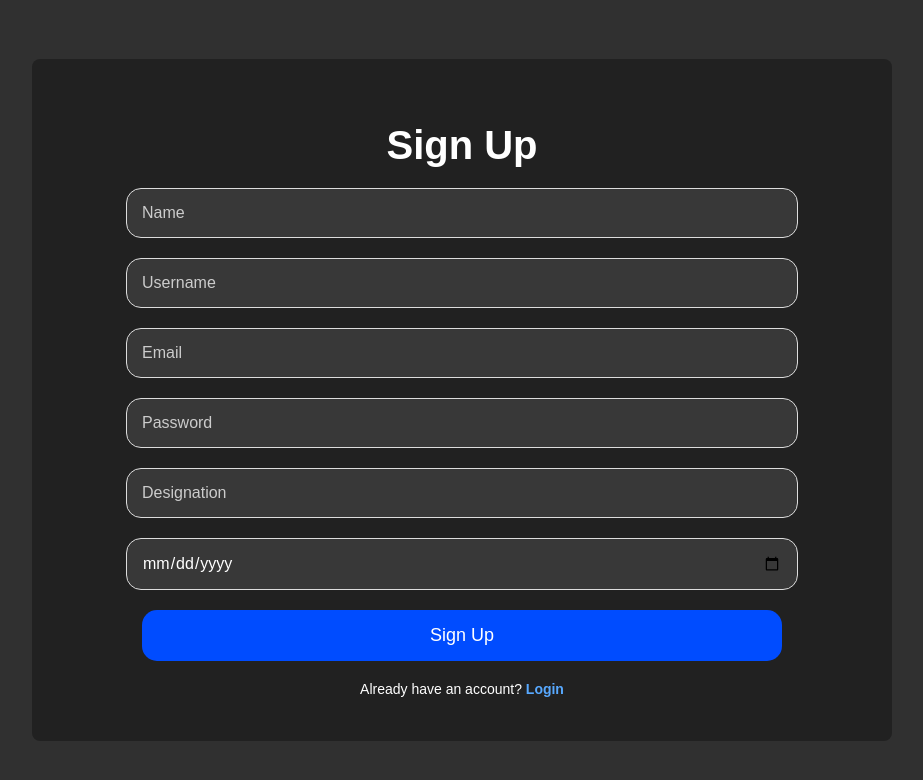
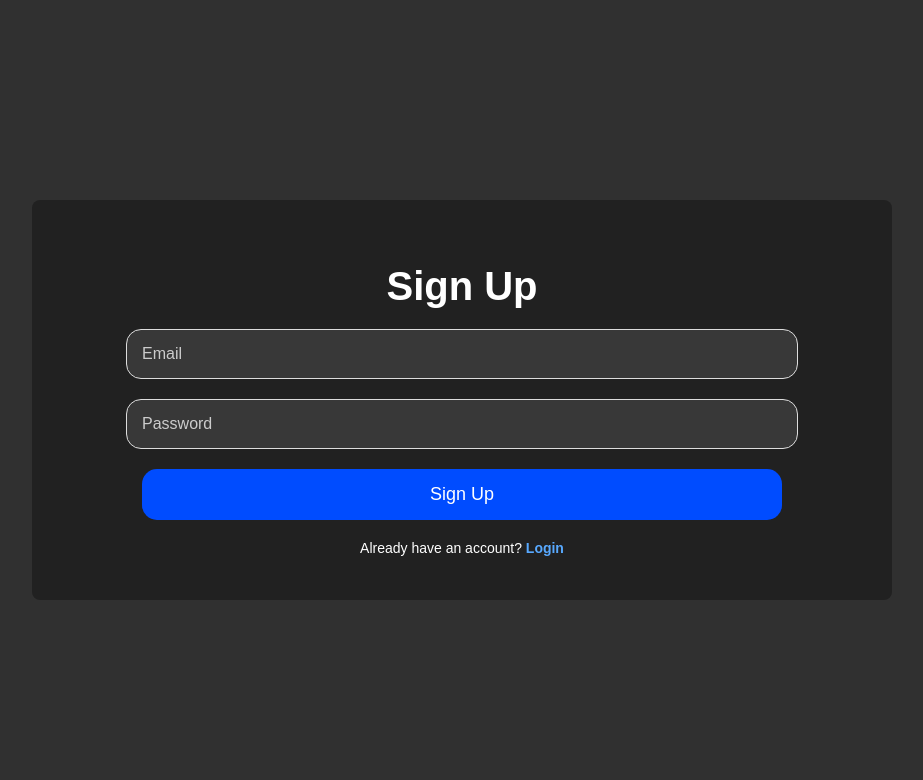
Before and after one commit to mohit1465/Learner.github.io, a plain HTML site: page learner/authentication/signup.html in a window 1280 px wide. Shown: the whole page, without its empty margins (178-1101 px from the left). Drawn offline with Linux system fonts and the light colour scheme.

Commit message:
Update signup.html

```diff
--- a/learner/authentication/signup.html
+++ b/learner/authentication/signup.html
@@ -10,13 +10,10 @@
     <div id="signup">
         <h2>Sign Up</h2>
         <form id="signupForm">
-            <input type="text" id="name" placeholder="Name" required>
-            <input type="text" id="username" placeholder="Username" required>
             <input type="email" id="email" placeholder="Email" required>
             <input type="password" id="password" placeholder="Password" required>
-            <input type="text" id="designation" placeholder="Designation" required>
-            <input type="date" id="dob" required>
             <button type="submit">Sign Up</button>
+            <p id="signup-response"></p>
         </form>
         <p>Already have an account? <a href="login.html">Login</a></p>
         <div id="signup-response"></div>
```
